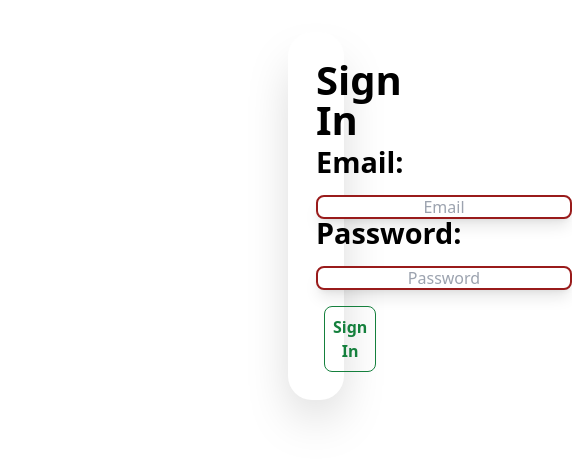
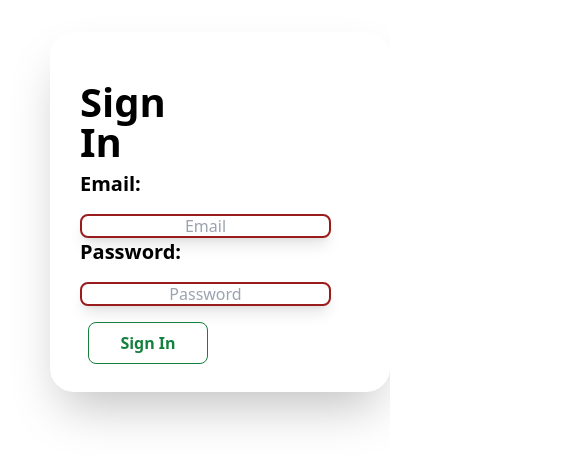
Before and after one commit to sampath7013/kumarhostel, a React (Create React App) app: page /login in a window 390 px wide. Shown: the top 464 px of the page, 572 px wide, since content can reach past the window. Built offline with nearby package versions, Linux system fonts and the light colour scheme; no server answers.

Commit message:
fourth commit

```diff
--- a/src/components/Login.css
+++ b/src/components/Login.css
@@ -2,22 +2,21 @@
   .font-bold.text-3xl {
     font-size: 2.5rem;
   }
-
-  .font-bold.text-xl {
-    font-size: 1.8rem;
+  .mobile-style{
+    padding-top: 50px;
+    padding-right: 230px;
+    padding-left: 30px;
+    margin-right: 30px;
+    margin: auto;
+    margin-left: 50px;
+    margin-top: 50px;
+    margin-bottom: 50px;
   }
-
-  .mt-5 {
-    margin-top: 3rem;
+  .input-style{
+    width: auto;
   }
-
-  .ml-2 {
-    margin-left: 1rem;
-  }
-
-  .px-4 {
-    padding-left: 2rem;
-    padding-right: 2rem;
+  .button-style{
+    width: 120px;
   }
 }
 
--- a/src/components/Login.js
+++ b/src/components/Login.js
@@ -24,12 +24,12 @@ const SignupForm = () => {
   };
 
   return (
-    <div className='mt-24 ml-72 bg-white rounded-3xl shadow-2xl mr-96 p-7'>
+    <div className='mt-24 ml-72 bg-white rounded-3xl shadow-2xl mr-96 p-7 mobile-style'>
       <h1 className="font-bold text-3xl mb-2">Sign In</h1>
       <form onSubmit={handleSignin}>
         <label className="font-bold text-xl">Email:</label>
         <input
-          className="mt-5 text-center border-2 p-2 shadow-lg focus:outline border-red-800 h-6 w-64 rounded-lg"
+          className="mt-5 text-center border-2 p-2 shadow-lg focus:outline border-red-800 h-6 w-64 rounded-lg input-style"
           type="email"
           placeholder="Email"
           value={email}
@@ -38,7 +38,7 @@ const SignupForm = () => {
         <br></br>
         <label className="font-bold text-xl">Password:</label>
         <input
-          className="mt-5 text-center border-2 p-2 shadow-lg focus:outline border-red-800 h-6 w-64 rounded-lg"
+          className="mt-5 text-center border-2 p-2 shadow-lg focus:outline border-red-800 h-6 w-64 rounded-lg input-style"
           type="password"
           placeholder="Password"
           value={password}
@@ -47,7 +47,7 @@ const SignupForm = () => {
         <br></br>
         <button
           type="submit"
-          className="transition-all duration-1000 mt-5 ml-2 font-bold hover:translate-x-10 text-green-700 px-2 py-2 bg-transparent border border-green-700 rounded-lg hover:bg-green-700 hover:text-white"
+          className="transition-all duration-1000 mt-5 ml-2 font-bold hover:translate-x-10 text-green-700 px-2 py-2 bg-transparent border border-green-700 rounded-lg hover:bg-green-700 hover:text-white button-style"
         >
           Sign In
         </button>
```
